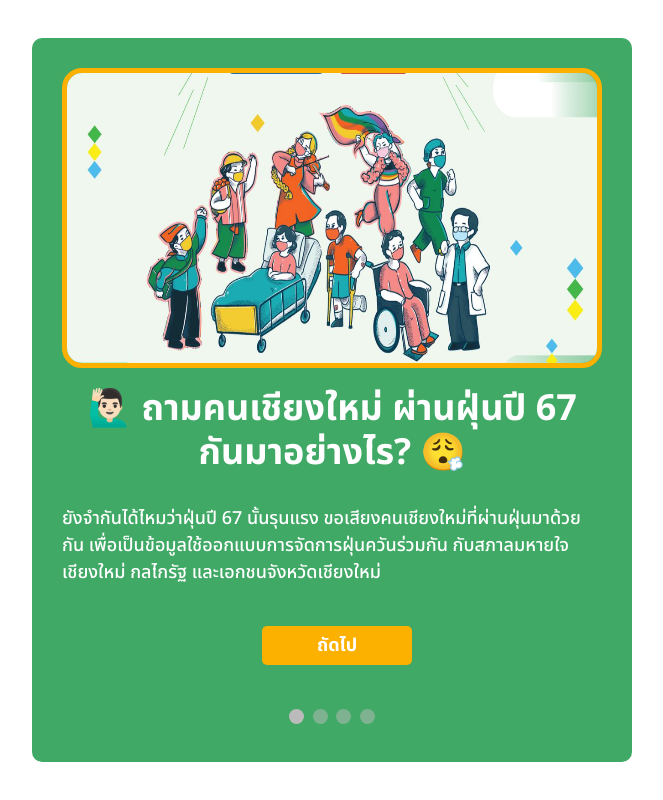
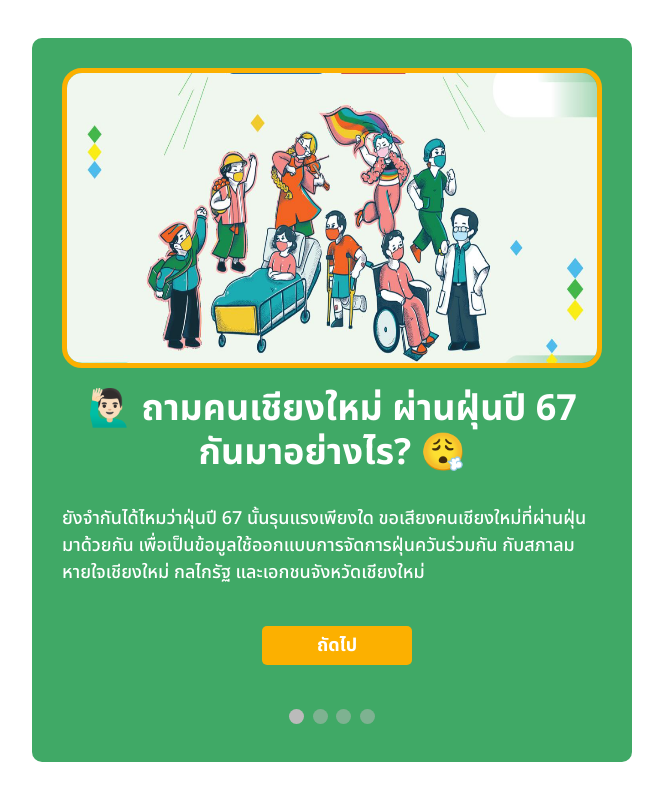
Before and after one commit to visarutforthaipbs/cnxagenda-survery-gsheet, a plain HTML site: page index.html in a window 1280 px wide. Shown: the whole page, without its empty margins (308-971 px from the left). Drawn offline with Linux system fonts and the light colour scheme.

Commit message:
add p text

```diff
--- a/index.html
+++ b/index.html
@@ -25,7 +25,7 @@
 				<h1>
 					🙋🏻‍♂️ ถามคนเชียงใหม่ ผ่านฝุ่นปี 67 <br> กันมาอย่างไร? 😮‍💨
 				</h1>
-				<p>ยังจำกันได้ไหมว่าฝุ่นปี 67 นั้นรุนแรง ขอเสียงคนเชียงใหม่ที่ผ่านฝุ่นมาด้วยกัน
+				<p>ยังจำกันได้ไหมว่าฝุ่นปี 67 นั้นรุนแรงเพียงใด ขอเสียงคนเชียงใหม่ที่ผ่านฝุ่นมาด้วยกัน
 					เพื่อเป็นข้อมูลใช้ออกแบบการจัดการฝุ่นควันร่วมกัน
 					กับสภาลมหายใจเชียงใหม่ กลไกรัฐ และเอกชนจังหวัดเชียงใหม่
 				</p>
```
